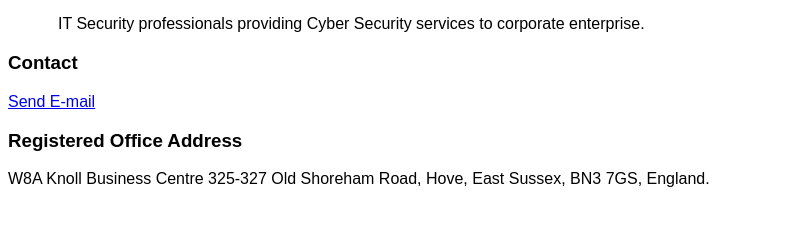
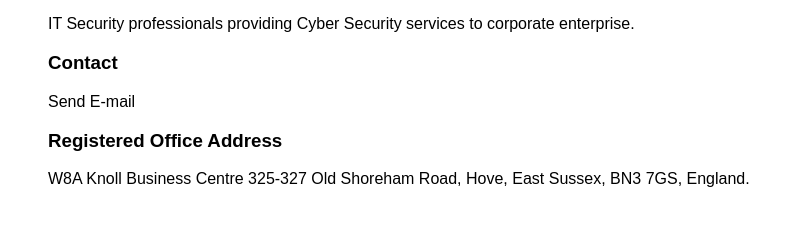
Before and after one commit to anaforic/anaforic.github.io, a plain HTML site: page index.html in a window 1280 px wide. Shown: the part 171-396 px from the top of the page, without its empty margins (0-804 px from the left). Drawn offline with Linux system fonts and the light colour scheme.

Commit message:
Update index.html

```diff
--- a/index.html
+++ b/index.html
@@ -9,14 +9,17 @@
 </head>
 
 <body>
-    <style>div {text-indent: 50px;}</style>
+    <style>
+        h3 {text-indent: 40px;}
+        div {text-indent: 40px;}
+     </style>
     <font face="Arial">
     <h3>Overview</h3>
     <div>IT Security professionals providing Cyber Security services to corporate enterprise.</div>
     <h3>Contact</h3>
-    <a href="mailto:hello@anaforic.com">Send E-mail</a>
+    <div href="mailto:hello@anaforic.com">Send E-mail</div>
     <h3>Registered Office Address</h3>
-    <p>W8A Knoll Business Centre 325-327 Old Shoreham Road, Hove, East Sussex, BN3 7GS, England.</p>
+    <div>W8A Knoll Business Centre 325-327 Old Shoreham Road, Hove, East Sussex, BN3 7GS, England.</div>
     </font>
 </body>
 
```
